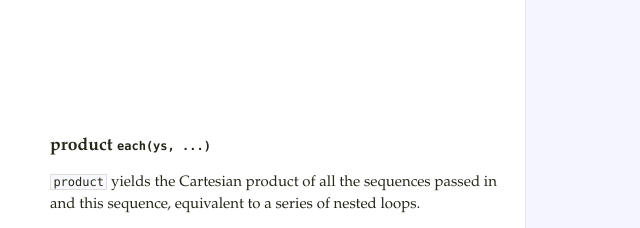
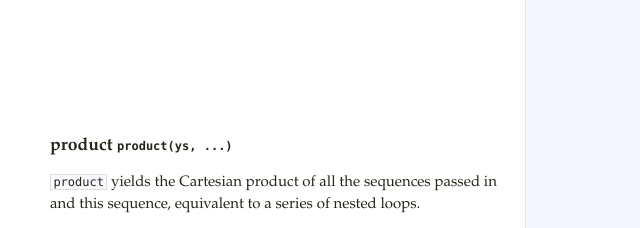
Before and after one commit to cybernetics/sloth.js, a website: page index.html in a window 1280 px wide. Shown: the part 6860-7088 px from the top of the page, 0-640 px from the left. Drawn offline with Linux system fonts and the light colour scheme.

Commit message:
... and typo in product documentation.

```diff
--- a/index.html
+++ b/index.html
@@ -497,7 +497,7 @@ of the loop.</p>
 
                         <span class="k">if</span><span class="p">(</span><span class="nx">xsEnd</span><span class="p">)</span> <span class="k">return</span> <span class="nx">ysIter</span><span class="p">();</span>
                     <span class="p">});</span>
-                <span class="p">},</span></pre></div>             </td>           </tr>                               <tr id="section-29">             <td class="docs">               <div class="pilwrap">                 <a class="pilcrow" href="#section-29">&#182;</a>               </div>               <h3>product <code>each(ys, ...)</code></h3>
+                <span class="p">},</span></pre></div>             </td>           </tr>                               <tr id="section-29">             <td class="docs">               <div class="pilwrap">                 <a class="pilcrow" href="#section-29">&#182;</a>               </div>               <h3>product <code>product(ys, ...)</code></h3>
 
 <p><code>product</code> yields the Cartesian product of all the sequences
 passed in and this sequence, equivalent to a series of
--- a/sloth.js
+++ b/sloth.js
@@ -554,7 +554,7 @@
                     });
                 },
 
-                // ### product `each(ys, ...)`
+                // ### product `product(ys, ...)`
                 //
                 // `product` yields the Cartesian product of all the sequences
                 // passed in and this sequence, equivalent to a series of
```
